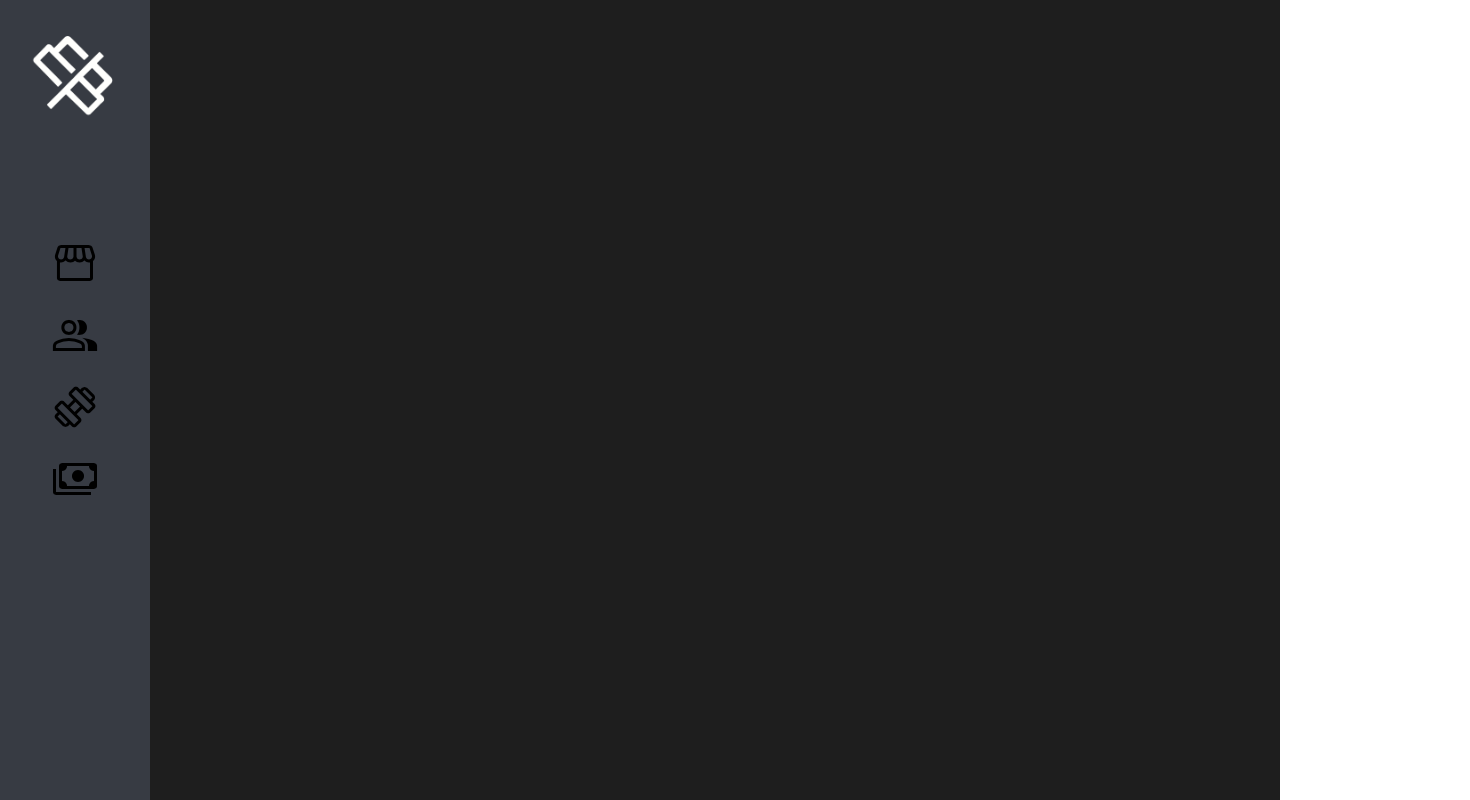
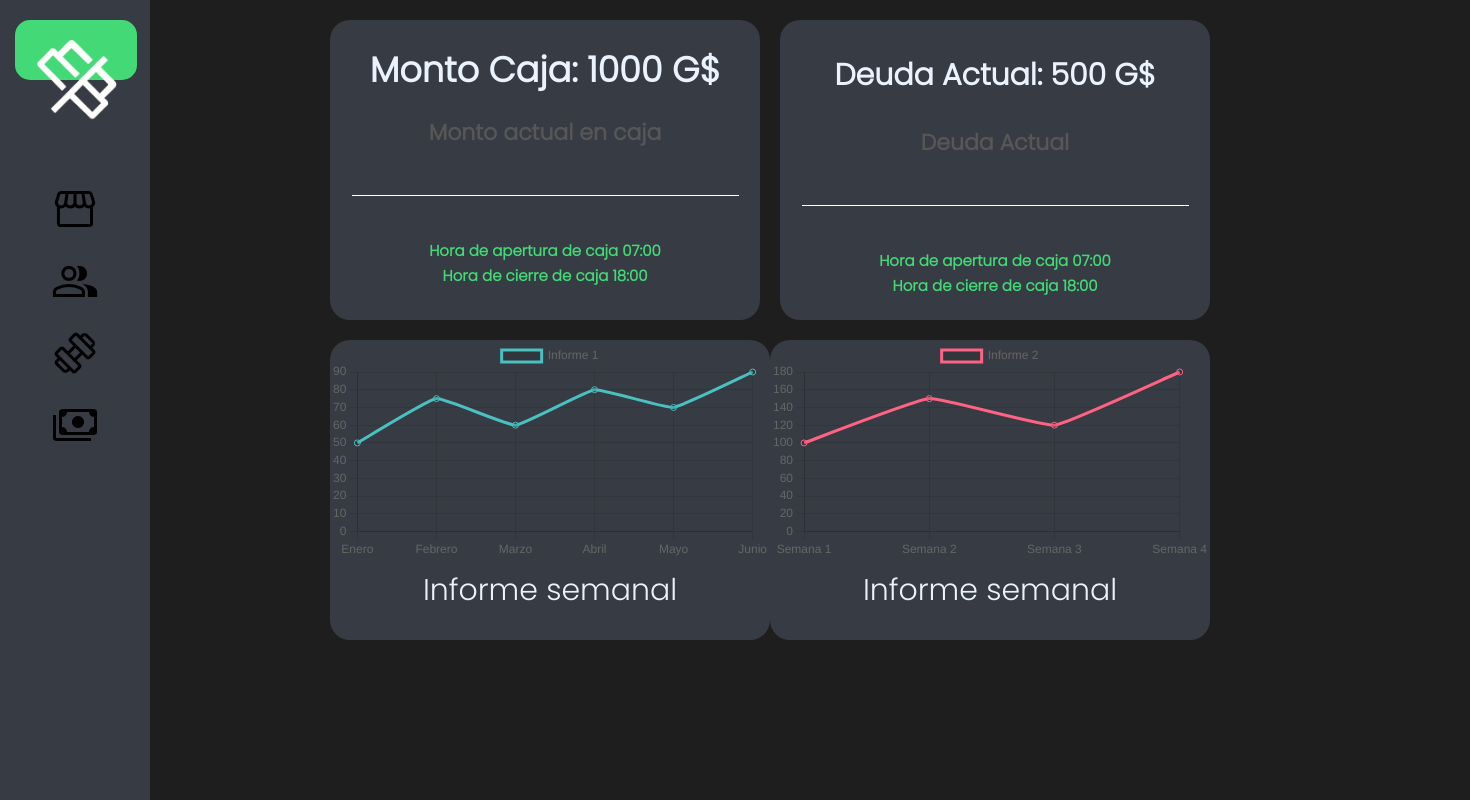
Before and after one commit to CesarXaio/Proyecto-Gym, a React (Create React App) app: page /resumen in a window 1280 px wide. Before the commit this address had no page. Shown: the top 800 px of the page, 1470 px wide, since content can reach past the window. Built offline with nearby package versions, Linux system fonts and the light colour scheme.

Commit message:
Estilos de la Caja

```diff
--- a/package.json
+++ b/package.json
@@ -10,7 +10,11 @@
     "@testing-library/react": "^13.4.0",
     "@testing-library/user-event": "^13.5.0",
     "axios": "^1.3.6",
+    "chart.js": "^4.3.0",
+    "chartjs-adapter-moment": "^1.0.1",
+    "moment": "^2.29.4",
     "react": "^18.2.0",
+    "react-chartjs-2": "^5.2.0",
     "react-dom": "^18.2.0",
     "react-icons": "^4.8.0",
     "react-router-dom": "^6.10.0",
--- a/src/pages/Home/Inicio.js
+++ b/src/pages/Home/Inicio.js
@@ -7,20 +7,18 @@ import Store from './Store';
 import Coach from './Coach';
 import Pay from './Pay';
 import Users from './users';
-
+import Resumen from './Resumen'; // Importa el componente Resumen
 
 function Inicio() {
   return (
     <BrowserRouter>
       <Sidebar>
         <Routes>
-
-          {/*<Route exac path="/" element={<Home />}/>*/}
-
-          <Route path="/Store" element={<Store />}/>
-          <Route path="/Coach" element={<Coach />} />
-          <Route path="/Pay" element={<Pay />} />
-          <Route path="/Users" element={<Users />} />
+          <Route path="/resumen" element={<Resumen />} /> {/* Ruta por defecto */}
+          <Route path="/store" element={<Store />} />
+          <Route path="/coach" element={<Coach />} />
+          <Route path="/pay" element={<Pay />} />
+          <Route path="/users" element={<Users />} />
         </Routes>
       </Sidebar>
     </BrowserRouter>
--- a/src/pages/Home/Pay.js
+++ b/src/pages/Home/Pay.js
@@ -1,16 +1,16 @@
 import React, { useState, useEffect } from "react";
 import './Pay.css'
-import Boton from "./components/Boton";
-import Mensaje from "../../Confirmacion/Mensaje";
 import Store from "./Store";
 import Tarjetas from "./components/Tarjetas";
+import Mensaje from "../../Confirmacion/Mensaje";
 import axios from 'axios';
 
-const Pay = (props) => {
-  const { imagen } = props;
-  const [productosCaja, setProductosCaja] = useState([]);
-  const [mensaje, setMensaje] = useState("");
-  const [mostrarMensaje, setMostrarMensaje] = useState(false);
+
+const Pay = (props) =>{
+    const{imagen} = props;
+    const [productosCaja, setProductosCaja] = useState([]);
+    const [mensaje, setMensaje] = useState("");
+    const [mostrarMensaje, setMostrarMensaje] = useState(false);
 
     useEffect(() => {
         const productosGuardados = JSON.parse(localStorage.getItem("productosCaja"));
@@ -20,9 +20,80 @@ const Pay = (props) => {
       }, []);
      // Calcular el total de los productos
     const total = productosCaja.reduce((sum, producto) => sum + producto.precio * producto.cantidad, 0);
+    const iva_10 = total * 0.1;
+    //const subtotal = total - iva_10;
+    const handleAgregarClick = () => {
+
+      let numeroFactura = JSON.parse(localStorage.getItem("numeroFactura"));
+
+      if (numeroFactura === null) {
+        numeroFactura = Math.floor(Math.random() * 1000) + 10000;
+      } else {
+        numeroFactura++;
+      }
+      localStorage.setItem("numeroFactura", JSON.stringify(numeroFactura));
+
+      let factura = {
+        ci_cliente: "121212", //TO DO Poder elegir el ci del cliente
+        fecha: "2017-06-02", //TO DO La fecha de hoy
+        timbrado: "753951", // Tal vez el timbrado dejar
+        numero: numeroFactura,
+        total_pagar: null,
+        total_iva: null,
+        productos: productosCaja.map(p => {
+          return {
+            cantidad: p.cantidad,
+            precio: p.precio,
+            descripcion: p.descripcion,
+            codigo_barra: p.codigo_barra,
+            iva_10: p.iva_10,
+            iva_5: p.iva_5
+          }
+        })
+      };
+
+      console.log(factura);
+
+      let data = JSON.stringify(factura);
+
+      let config = {
+        method: 'post',
+        maxBodyLength: Infinity,
+        url: 'https://localhost:7072/api/venta',
+        headers: {
+          'Content-Type': 'application/json'
+        },
+        data: data
+      };
+
+      axios.request(config)
+        .then((response) => {
+          let respuesta = response.data;
+
+          if (JSON.stringify(respuesta) == JSON.parse(localStorage.getItem("numeroFactura"))) {
+
+            let numeroFactura = JSON.parse(localStorage.getItem("numeroFactura"));
+            console.log(`Venta efectuada - N° Factura: ${numeroFactura} - Total: ${total} `);
+            console.log(JSON.stringify(respuesta));
+
+            setMensaje(`Venta efectuada - N° Factura: ${numeroFactura} - Total: ${total} `);
+            setMostrarMensaje(true);
+            setTimeout(() => {
+              setMostrarMensaje(false);
+            }, 3000);
+
+            localStorage.setItem("productosCaja", JSON.stringify([]));
+            setProductosCaja([]);
+          }
+        })
+        .catch((error) => {
+          console.log(error);
+        });
+
+    };
 
       return (
-        <div>
+        <div >
           {productosCaja.map((productoCaja, index) => (
             <div className="Prod-Caja" key={index}>
 
@@ -34,8 +105,19 @@ const Pay = (props) => {
             </div>
 
           ))}
+          <div className="Detalles-Pago">Detalles de Pago
+            <div>
+              <p className="SubTotal">Subtotal {total}G$</p>
+              <p className="Iva">IVA (10%) {iva_10} G$</p>
+            </div>
+          </div>
           <div className="Suma-Total">Total: {total} G$</div>
+          <div className="Botones">
+            <button className="Boton Cancelar">Cancelar</button>
+            <button className="Boton Pagar"onClick={handleAgregarClick}>Pagar</button>
 
+          </div>
+          <Mensaje mensaje={mensaje} mostrar={mostrarMensaje} />
         </div>
       );
 
--- /dev/null
+++ b/src/pages/Home/Resumen.css
@@ -0,0 +1,144 @@
+.resumen-container {
+    text-align: center;
+  }
+
+  .row1 {
+    display: flex;
+    justify-content: space-between;
+    margin-bottom: 20px;
+  }
+
+  .row2 {
+    display: flex;
+    justify-content: space-between;
+    margin-top: 10px;
+  }
+
+  .Informe1 {
+    background: #373B43;
+    border-radius: 20px;
+    width: 500px;
+    height: 300px;
+
+    margin-left: 10rem
+
+  }
+
+  .Informe2 {
+    background: #373B43;
+    border-radius: 20px;
+    width: 500px;
+    height: 300px;
+    display: flex;
+    flex-direction: column;
+    align-items: center;
+    margin-right: 15rem
+  }
+  .Monto-Caja{
+    font-family: 'Poppins';
+    font-style: normal;
+    font-weight: 600;
+    font-size: 30px;
+    line-height: 100px;
+    color: #E9F2FD;
+    background: #373B43;
+    border-radius: 20px;
+    width: 500px;
+    height: 300px;
+    display: flex;
+    flex-direction: column;
+    align-items: center;
+    margin: 0 10px;
+    margin-left: 10rem
+
+  }
+  .Plata {
+    font-family: 'Poppins';
+    font-style: normal;
+    font-weight: 600;
+    font-size: 30px;
+    line-height: 100px;
+    color: #E9F2FD;
+    background: #373B43;
+    border-radius: 20px;
+    width: 500px;
+    height: 300px;
+    display: flex;
+    flex-direction: column;
+    align-items: center;
+    margin: 0 10px;
+    margin-right: 15rem
+
+  }
+  .divider {
+    width: 90%;
+    height: 1px;
+    background-color: white;
+    margin: 50px 0;
+  }
+
+  p {
+    margin: 0;
+    padding: 5px;
+  }
+  .Texto-1{
+    font-family: 'Poppins';
+    font-style: normal;
+    font-weight: 600;
+    font-size: 22px;
+    line-height: 15px;
+
+    color: #575757;
+  }
+  .Texto-2{
+    font-family: 'Poppins';
+    font-style: normal;
+    font-weight: 600;
+    font-size: 22px;
+    line-height: 15px;
+
+    color: #575757;
+  }
+  .Apertura-Caja{
+    font-family: 'Poppins';
+    font-style: normal;
+    font-weight: 600;
+    font-size: 15px;
+    line-height: 0px;
+    color: #42D976;
+  }
+  .Cierre-Caja{
+    font-family: 'Poppins';
+    font-style: normal;
+    font-weight: 600;
+    font-size: 15px;
+    line-height: 30px;
+    color: #42D976;
+  }
+  .Informe-Semanal{
+    font-family: 'Poppins';
+    font-style: normal;
+    font-weight: 400;
+    font-size: 30px;
+    line-height: 50px;
+    text-align: center;
+    color: #E9F2FD;
+
+  }
+  .Informe-Semana2{
+    font-family: 'Poppins';
+    font-style: normal;
+    font-weight: 400;
+    font-size: 30px;
+    line-height: 50px;
+    text-align: center;
+    color: #E9F2FD;
+
+  }
+.Inf-1{
+
+    margin: 0px 0;
+}
+.Inf-2{
+    margin: 0px 0;
+}
--- /dev/null
+++ b/src/pages/Home/Resumen.js
@@ -0,0 +1,90 @@
+import React from "react";
+import "./Resumen.css";
+import { Line } from 'react-chartjs-2';
+import Chart from 'chart.js/auto';
+import 'chartjs-adapter-moment';
+
+
+
+const Resumen = () => {
+  const montoCaja = 1000; // Cantidad de dinero en la caja
+  const montoPlata = 500; // Cantidad de dinero en la sección "Plata"
+  const dataInforme1 = {
+    labels: ['Enero', 'Febrero', 'Marzo', 'Abril', 'Mayo', 'Junio'],
+    datasets: [
+      {
+        label: 'Informe 1',
+        data: [50, 75, 60, 80, 70, 90],
+        fill: false,
+        borderColor: 'rgb(75, 192, 192)',
+        tension: 0.1,
+      },
+    ],
+  };
+
+  const optionsInforme1 = {
+    scales: {
+      y: {
+        type: 'linear',
+        beginAtZero: true,
+      },
+    },
+  };
+
+  const dataInforme2 = {
+    labels: ['Semana 1', 'Semana 2', 'Semana 3', 'Semana 4'],
+    datasets: [
+      {
+        label: 'Informe 2',
+        data: [100, 150, 120, 180],
+        fill: false,
+        borderColor: 'rgb(255, 99, 132)',
+        tension: 0.1,
+      },
+    ],
+  };
+
+  const optionsInforme2 = {
+    scales: {
+      y: {
+        type: 'linear',
+        beginAtZero: true,
+      },
+    },
+  };
+
+  return (
+    <div className="resumen-container">
+
+      <div className="row1">
+        <div className="Monto-Caja">
+            <h3>Monto Caja: {montoCaja} G$</h3>
+            <p className="Texto-1">Monto actual en caja</p>
+          <div className="divider"></div>
+          <p className="Apertura-Caja">Hora de apertura de caja 07:00 </p>
+          <p className="Cierre-Caja">Hora de cierre de caja 18:00 </p>
+        </div>
+        <div className="Plata">
+          <p>Deuda Actual: {montoPlata} G$</p>
+          <p className="Texto-2">Deuda Actual</p>
+          <div className="divider"></div>
+          <p className="Apertura-Caja">Hora de apertura de caja 07:00 </p>
+          <p className="Cierre-Caja">Hora de cierre de caja 18:00 </p>
+        </div>
+      </div>
+      <div className="row2">
+        <div className="Informe1">
+            <Line className="Inf-1" data={dataInforme1} options={optionsInforme1} />
+            <p className="Informe-Semanal">Informe semanal</p>
+        </div>
+        <div className="Informe2">
+
+            <Line className="Inf-2" data={dataInforme2} options={optionsInforme2} />
+            <p className="Informe-Semana2">Informe semanal</p>
+        </div>
+      </div>
+    </div>
+  );
+};
+
+export default Resumen;
--- a/src/pages/Home/components/Sidebar.js
+++ b/src/pages/Home/components/Sidebar.js
@@ -1,51 +1,41 @@
-import React, {useState} from "react";
-import { HiUsers } from "react-icons/hi";
-import { GoCreditCard } from "react-icons/go";
-import { SlBasket, SlUser } from "react-icons/sl";
-import { FaBars } from "react-icons/fa";
+import React, { useState } from "react";
 import { NavLink } from "react-router-dom";
 
-const Sidebar = ({children}) => {
-    const[isOpen ,setIsOpen] = useState(true);
-    const toggle = () => setIsOpen (isOpen);
+const Sidebar = ({ children }) => {
+  const [isOpen, setIsOpen] = useState(true);
+  const toggle = () => setIsOpen(isOpen);
   const menuItem = [
     {
       path: "/store",
-            icon: <img src="./iconos/tienda.png" alt="Icono de tienda" />
-
-
+      icon: <img src="./iconos/tienda.png" alt="Icono de tienda" />,
     },
     {
       path: "/users",
-
-            icon: <img src="./iconos/clientes.png" alt="Icono de tienda" />
-
-
+      icon: <img src="./iconos/clientes.png" alt="Icono de clientes" />,
     },
     {
       path: "/coach",
-
-            icon: <img src="./iconos/entrenadores.png" alt="Icono de tienda" />
+      icon: <img src="./iconos/entrenadores.png" alt="Icono de entrenadores" />,
     },
     {
       path: "/pay",
-
-            icon: <img src="./iconos/caja.png" alt="Icono de tienda" />
+      icon: <img src="./iconos/caja.png" alt="Icono de caja" />,
     },
   ];
 
   return (
     <div className="container">
-            <div style={{width: isOpen ? "150px" : "20px"}} className="sidebar">
+      <div style={{ width: isOpen ? "150px" : "20px" }} className="sidebar">
         <div className="top_section">
-                    <img src="/images/Ilustracion.png" alt="Logo de la pagina" style={{width: '114px', height: '114px',}} />
-                    <div style={{marginLeft: isOpen ? "50px" : "0px"}} className="bars">
-                    </div>j
+          <NavLink to="/resumen" >
+            <img src="/images/Ilustracion.png" alt="Logo de la pagina" style={{ width: '114px', height: '114px' }} />
+          </NavLink>
+          <div style={{ marginLeft: isOpen ? "50px" : "0px" }} className="bars"></div>
         </div>
         {menuItem.map((item, index) => (
           <NavLink to={item.path} key={index} className="link" activeClassName="active">
             <div className="icon">{item.icon}</div>
-                        <div style={{display: isOpen ? "block" : "none"}} className="link_text">{item.name}</div>
+            <div style={{ display: isOpen ? "block" : "none" }} className="link_text">{item.name}</div>
           </NavLink>
         ))}
       </div>
```
Also changed, not shown: 1 other file (tests, documents, lock files or other folders). Lines whose indentation alone changed are shown as unchanged.
